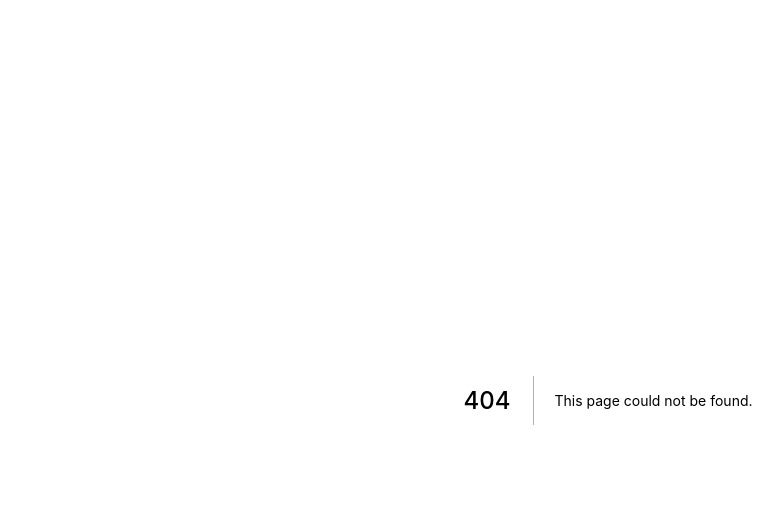
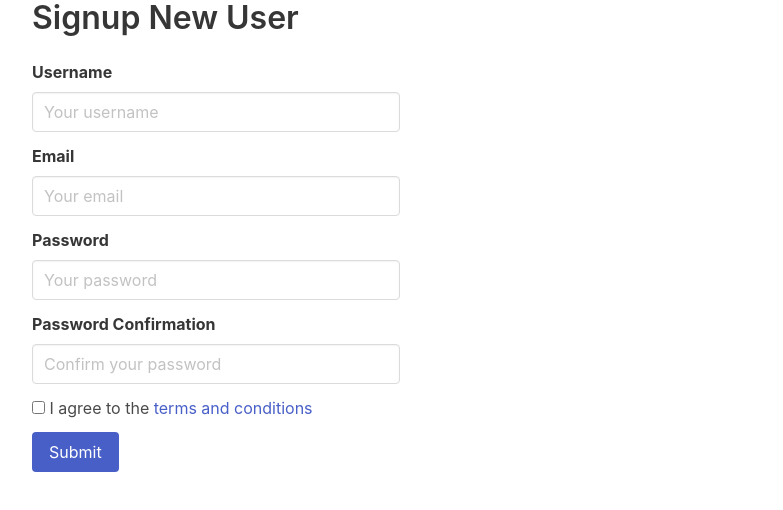
Before and after one commit to CakJuice/nextjs-webcomic, a Next.js app: page /signup in a window 1280 px wide. Before the commit this address had no page. Shown: the top 510 px of the page, without its empty margins (32-815 px from the left). Built offline with nearby package versions, Linux system fonts and the light colour scheme.

Commit message:
create signup

```diff
--- /dev/null
+++ b/pages/signup.js
@@ -0,0 +1,65 @@
+import { Component } from 'react'
+
+class Signup extends Component {
+  constructor(props) {
+    super(props)
+    this.state = {
+      username: '',
+      email: '',
+      password1: '',
+      password2: '',
+    }
+  }
+
+  render() {
+    return (
+      <div className="container">
+        <h1 className="title">Signup New User</h1>
+        <div className="columns">
+          <div className="column is-one-third">
+            <form method="POST" noValidate>
+              <div className="field">
+                <label className="label">Username</label>
+                <div className="control">
+                  <input className="input" type="text" placeholder="Your username"/>
+                </div>
+              </div>
+              <div className="field">
+                <label className="label">Email</label>
+                <div className="control">
+                  <input className="input" type="email" placeholder="Your email"/>
+                </div>
+              </div>
+              <div className="field">
+                <label className="label">Password</label>
+                <div className="control">
+                  <input className="input" type="password" placeholder="Your password"/>
+                </div>
+              </div>
+              <div className="field">
+                <label className="label">Password Confirmation</label>
+                <div className="control">
+                  <input className="input" type="password" placeholder="Confirm your password"/>
+                </div>
+              </div>
+              <div class="field">
+                <div class="control">
+                  <label class="checkbox">
+                    <input type="checkbox"/> I agree to the <a href="#">terms and conditions</a>
+                  </label>
+                </div>
+              </div>
+              <div class="field">
+                <div class="control">
+                  <button class="button is-link">Submit</button>
+                </div>
+              </div>
+            </form>
+          </div>
+        </div>
+      </div>
+    )
+  }
+}
+
+export default Signup
```
